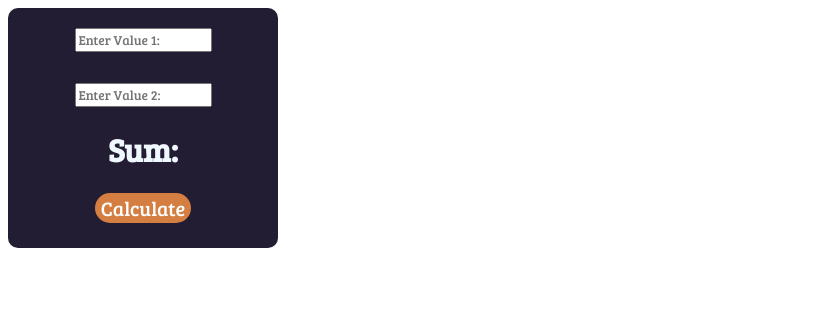
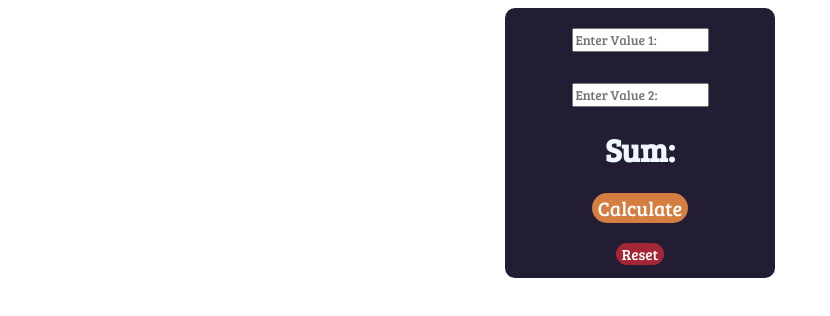
Before and after one commit to ankitapawar0608/Two-Number, a plain HTML site: page index.html in a window 1280 px wide. Shown: the whole page, without its empty margins (0-830 px from the left). Drawn offline with Linux system fonts and the light colour scheme.

Commit message:
Designed

```diff
--- a/index.html
+++ b/index.html
@@ -1,5 +1,6 @@
 <!DOCTYPE html>
 <html lang="en">
+
 <head>
     <meta charset="UTF-8">
     <meta http-equiv="X-UA-Compatible" content="IE=edge">
@@ -8,54 +9,86 @@
 
     <title>Project</title>
     <style>
-       body{
+        body {
             justify-content: ;
         }
-.container{
 
-    height: 220px;
+        .container {
+
+            height: 250px;
             background-color: #221d33;
             width: 250px;
             padding: 10px;
             border-radius: 10px;
             font-family: 'Bree Serif', serif;
-}
-
-.input-box{
             display: block;
             margin-left: auto;
             margin-right: auto;
-    margin-top:10px ;
+        }
+
+        .input-box {
+            display: block;
+            margin-left: auto;
+            margin-right: auto;
+            margin-top: 10px;
             font-family: 'Bree Serif', serif;
         }
-#heading{
+
+        #heading {
             text-align: center;
             color: aliceblue;
 
+
         }
-.btn{
+
+        .btn {
             display: block;
             margin-left: auto;
             margin-right: auto;
-    background-color:#d47e41;
+            background-color: #d47e41;
             color: white;
             font-size: 20px;
             border: none;
             border-radius: 16px;
             font-family: 'Bree Serif', serif;
+            cursor: pointer;
+        }
 
+        .reset{
+            display: block;
+            margin-left: auto;
+            margin-right: auto;
+            background-color: #a52635;
+            color: white;
+            font-size: 15px;
+            border: none;
+            border-radius: 16px;
+            font-family: 'Bree Serif', serif;
+            cursor: pointer;
+            margin-top: 20px;
         }
     </style>
 </head>
+
 <body>
     <div class="container">
-    <input type="text" placeholder="Enter Value 1:" class="input-box">
+        <input type="text" placeholder="Enter Value 1:" class="input-box" id="val1">
         <br>
-    <input type="text" placeholder="Enter Value 2:" class="input-box">
+        <input type="text" placeholder="Enter Value 2:" class="input-box" id="val2">
 
         <h1 id="heading">Sum:</h1>
 
-    <button class="btn">Calculate</button>
+        <button class="btn" onclick="calSum()">Calculate</button>
+
+        <button class="reset" onclick="resetCal()">Reset</button>
     </div>
+
+
+
+    <script>
+
+
+    </script>
 </body>
+
 </html>
```
Lines whose indentation alone changed are shown as unchanged.
